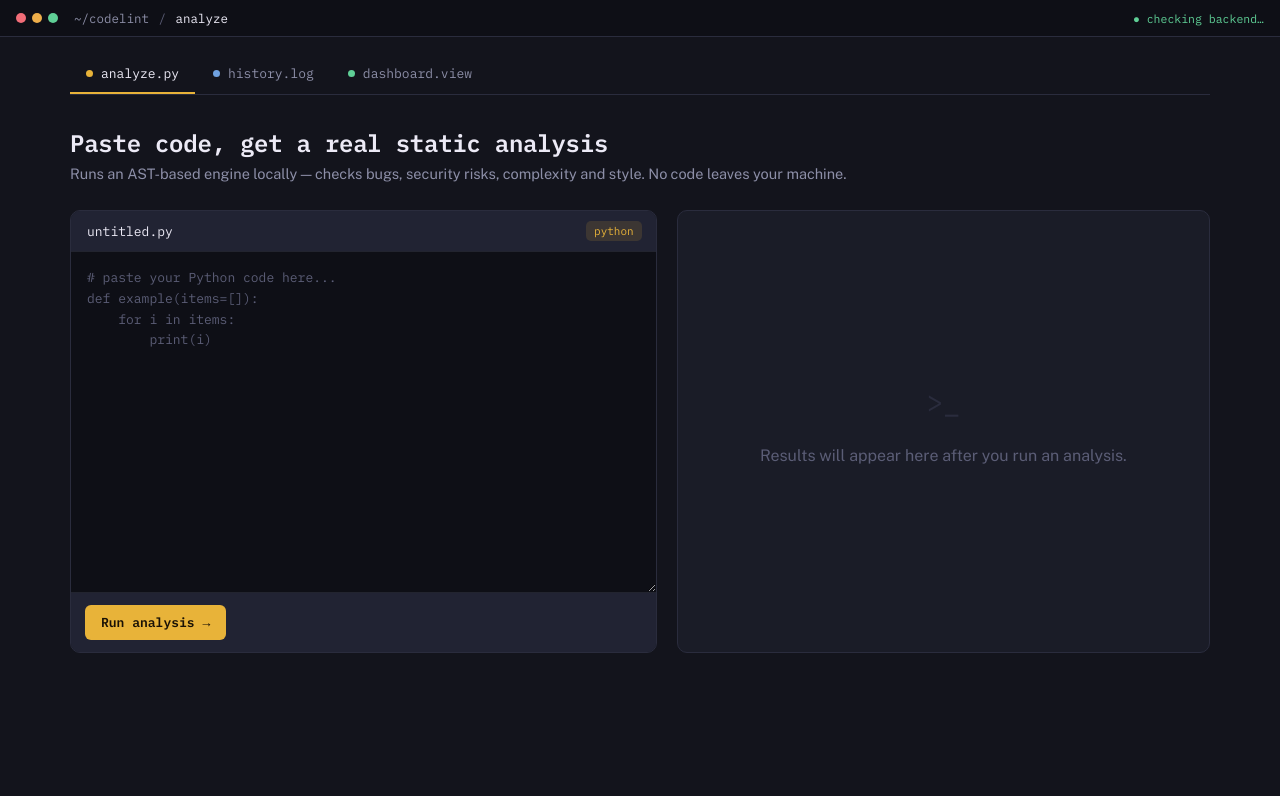
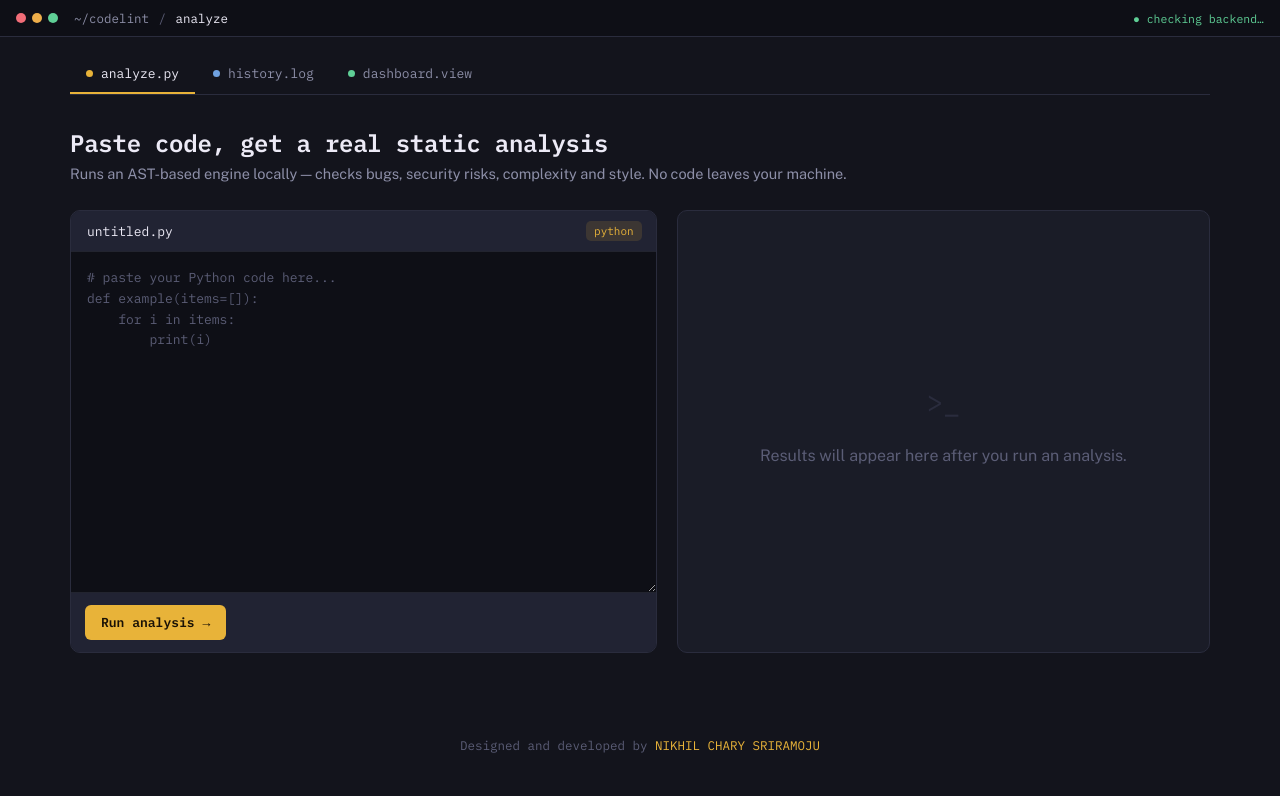
Before and after one commit to Nikhil-creat/codelint, a plain HTML site: page frontend/index.html in a window 1280 px wide. Drawn offline with nearby package versions, Linux system fonts and the light colour scheme.

Commit message:
Add footer with developer credit to index.html

```diff
--- a/frontend/index.html
+++ b/frontend/index.html
@@ -104,7 +104,9 @@
         </div>
       </div>
     </section>
-  </main>
+  </main><footer style="text-align:center; padding: 24px 0 40px; color: var(--text-dim); font-family: var(--font-mono); font-size: 12.5px;">
+    Designed and developed by <span style="color: var(--accent);">NIKHIL CHARY SRIRAMOJU</span>
+  </footer>
 </div>
 
 <script src="https://cdnjs.cloudflare.com/ajax/libs/Chart.js/4.4.4/chart.umd.min.js"></script>
```
